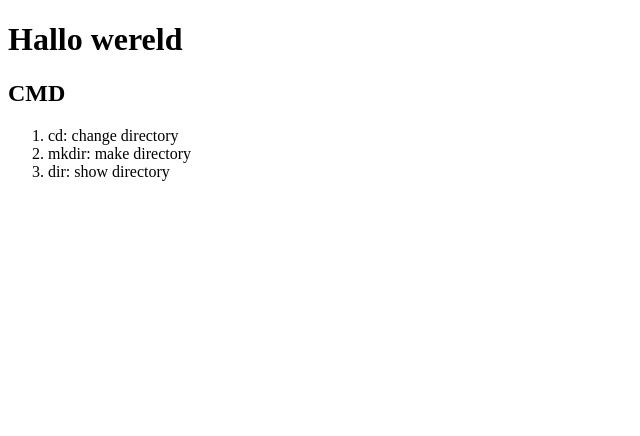
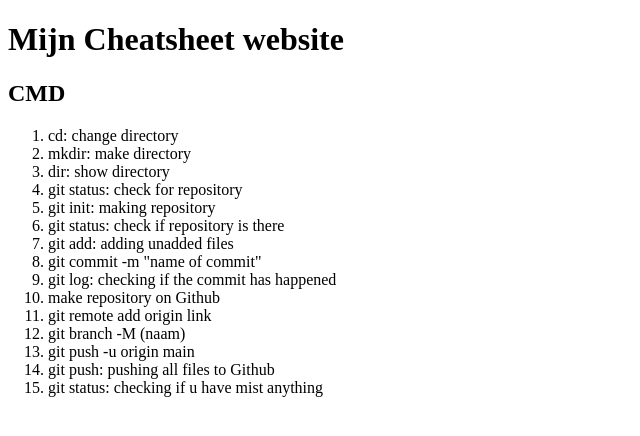
Before and after one commit to BorDekker/cthwebsite, a plain HTML site: page web/index.html in a window 1280 px wide. Shown: the whole page, without its empty margins (0-640 px from the left). Drawn offline with Linux system fonts and the light colour scheme.

Commit message:
third commit

```diff
--- a/web/index.html
+++ b/web/index.html
@@ -7,7 +7,7 @@
     <title>My Cheatsheet</title>
 </head>
 <body>
-    <h1>Hallo wereld</h1>
+    <h1>Mijn Cheatsheet website</h1>
 
     <h2>CMD</h2>
 
@@ -15,6 +15,18 @@
         <li>cd: change directory</li>
         <li>mkdir: make directory</li>
         <li>dir: show directory</li>
+        <li>git status: check for repository</li>
+        <li>git init: making repository</li>
+        <li>git status: check if repository is there</li>
+        <li>git add: adding unadded files</li>
+        <li>git commit -m "name of commit"</li>
+        <li>git log: checking if the commit has happened</li>
+        <li>make repository on Github</li>
+        <li>git remote add origin link</li>
+        <li>git branch -M (naam)</li>
+        <li>git push -u origin main</li>
+        <li>git push: pushing all files to Github</li>
+        <li>git status: checking if u have mist anything</li>
     </ol>
 </body>
 </html>
```
